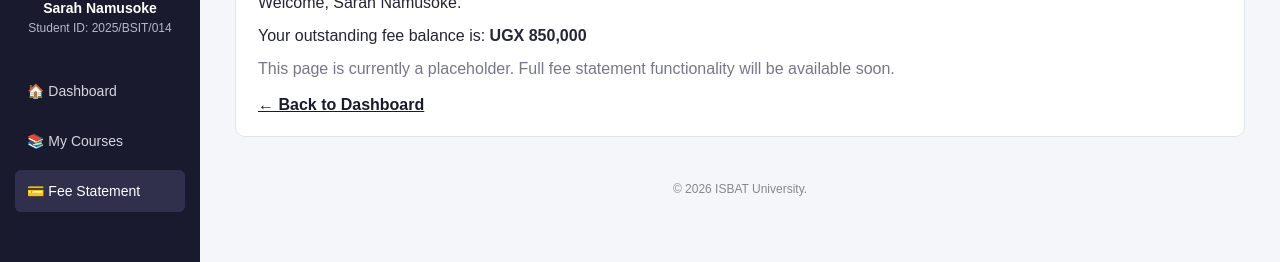
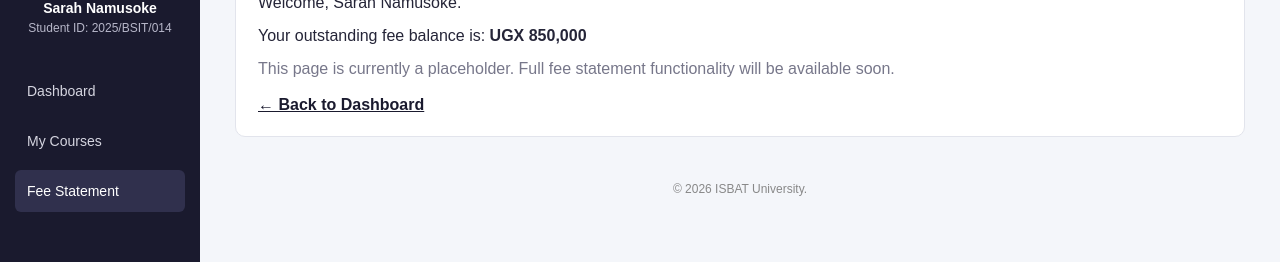
Before and after one commit to njjesse205-dotcom/labwebqn9, a plain HTML site: page fee-statement.html in a window 1280 px wide. Shown: the part 189-451 px from the top of the page. Drawn offline with Linux system fonts and the light colour scheme.

Commit message:
Update navigation links in fee-statement.html

```diff
--- a/fee-statement.html
+++ b/fee-statement.html
@@ -20,9 +20,9 @@
         </div>
 
         <nav>
-            <a href="dashboard.html">🏠 Dashboard</a>
-            <a href="courses.html">📚 My Courses</a>
-            <a href="fee-statement.html" class="active">💳 Fee Statement</a>
+            <a href="index.html"> Dashboard</a>
+            <a href="courses.html"> My Courses</a>
+            <a href="fee-statement.html" class="active"> Fee Statement</a>
         </nav>
     </aside>
 
```
